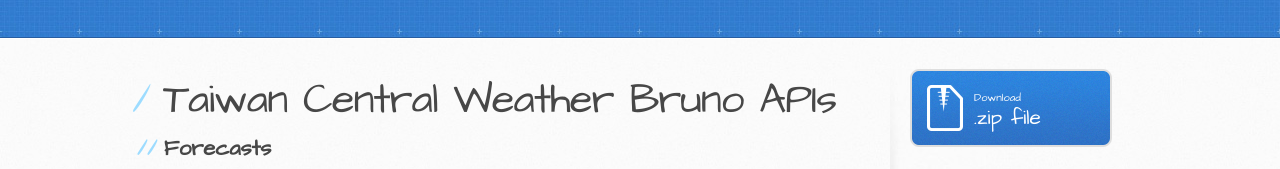
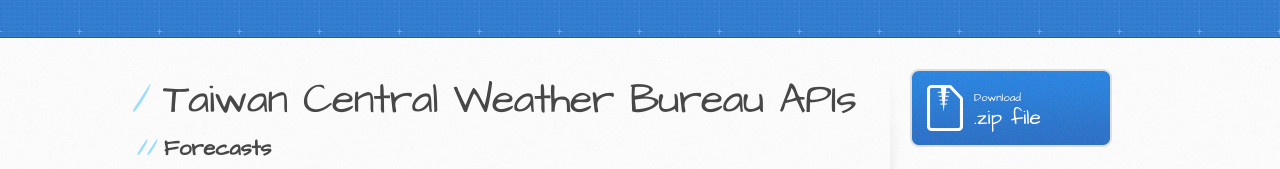
Before and after one commit to dryman/CWB-API, a plain HTML site: page index.html in a window 1280 px wide. Shown: the part 129-298 px from the top of the page. Drawn offline with Linux system fonts and the light colour scheme.

Commit message:
fix typo in index.html

```diff
--- a/index.html
+++ b/index.html
@@ -28,7 +28,7 @@
     <div id="content-wrapper">
       <div class="inner clearfix">
         <section id="main-content">
-          <h1>Taiwan Central Weather Bruno APIs</h1>
+          <h1>Taiwan Central Weather Bureau APIs</h1>
 
 <h2>Forecasts</h2>
 
```
